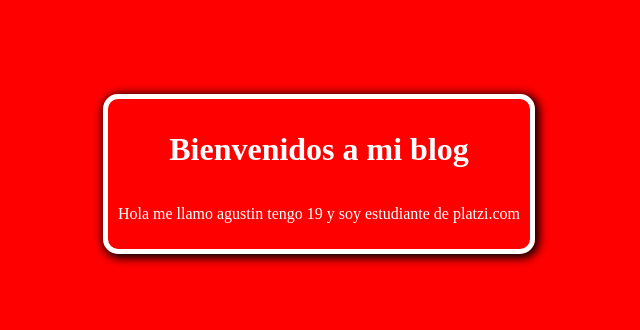
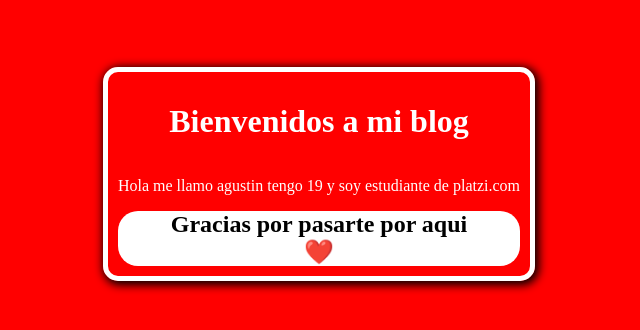
Before and after one commit to agusschniepp/practicas, a website: page public/index.html in a window 1280 px wide. Shown: the part 226-556 px from the top of the page, without its empty margins (321-961 px from the left). Drawn offline with Linux system fonts and the light colour scheme.

Commit message:
Modificamos el footer de la pagina web

```diff
--- a/public/index.html
+++ b/public/index.html
@@ -20,6 +20,9 @@
                 Hola me llamo agustin tengo 19 y soy estudiante de platzi.com
             </p>
         </article>
+        <h2>
+            Gracias por pasarte por aqui <br>❤️
+        </h2>
     </header>
     </div>
 </body>
--- a/public/style.css
+++ b/public/style.css
@@ -21,3 +21,12 @@ body {
     align-items: center;
     box-shadow: 2px 2px 10px 2px #000;
 }
+
+h2 {
+    background-color: #fff;
+    border-radius: 20px;
+    width: 100%;
+    height: 100%;
+    margin: 0;
+    color: #000;
+}
```
